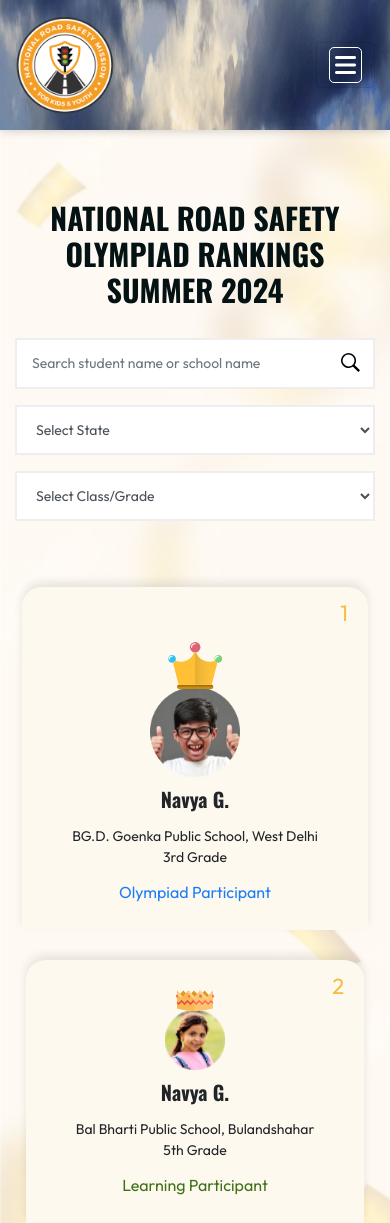
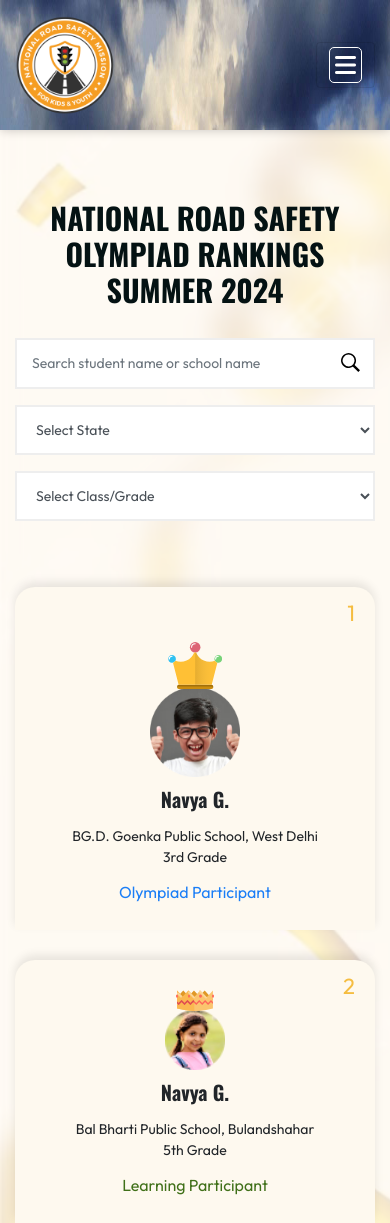
Before and after one commit to rajputrahul445/nationalroadsafety, a plain HTML site: page index.html in a window 390 px wide. Shown: the top 1223 px of the page. Drawn offline with nearby package versions, Linux system fonts and the light colour scheme.

Commit message:
rank width change

```diff
--- a/css/media.css
+++ b/css/media.css
@@ -89,7 +89,9 @@
     .ranking {
         flex-wrap: wrap;
     }
-
+    .rank{
+        width: 100%;
+    }
     .rank.rankOne {
         order: 1;
     }
--- a/css/style.css
+++ b/css/style.css
@@ -143,6 +143,7 @@
     box-shadow: 0px -5px 10px #00000017;
     text-align: center;
     position: relative;
+    width: 29%;
 }
 
 span.rankNum {
```
